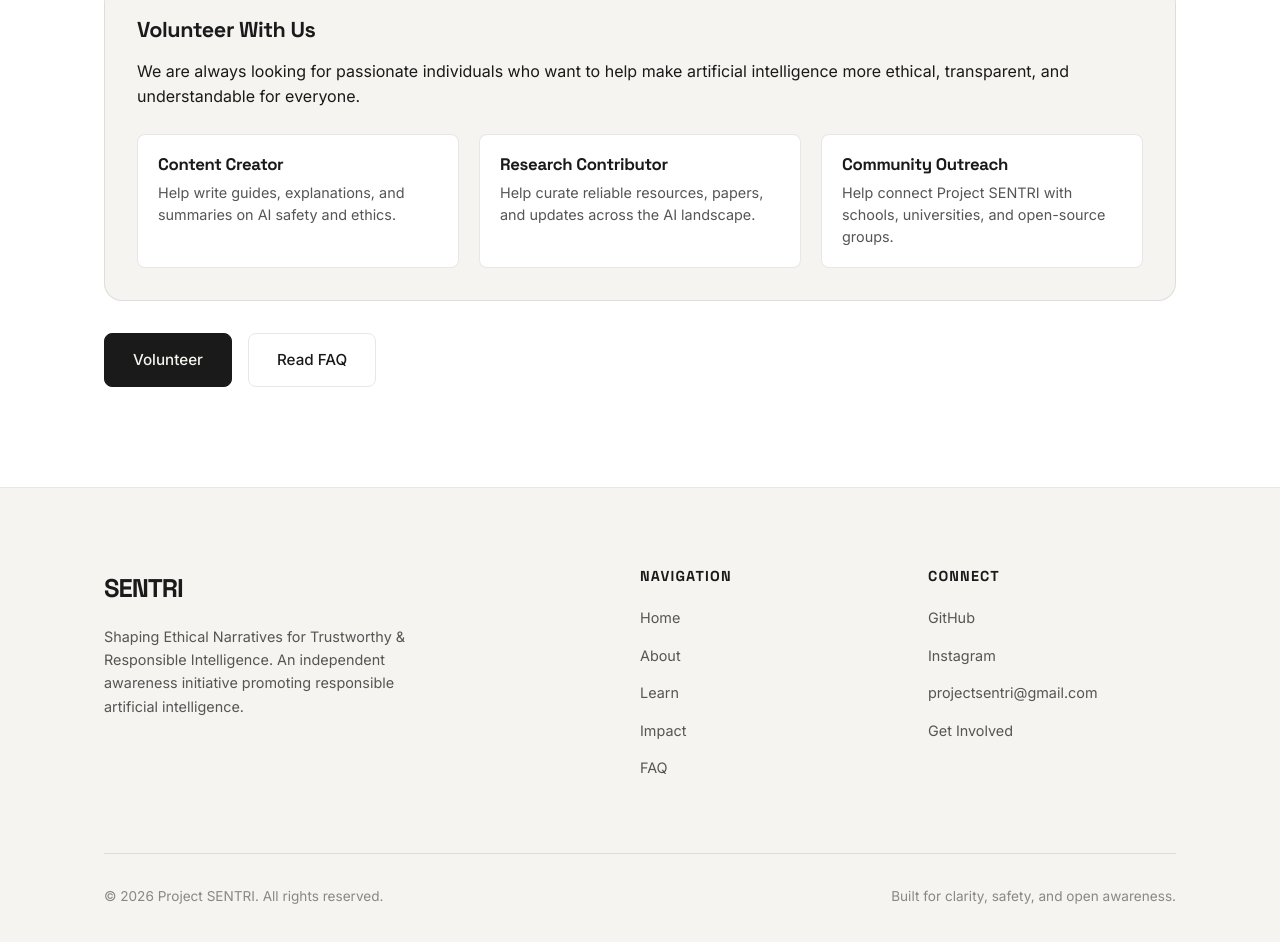
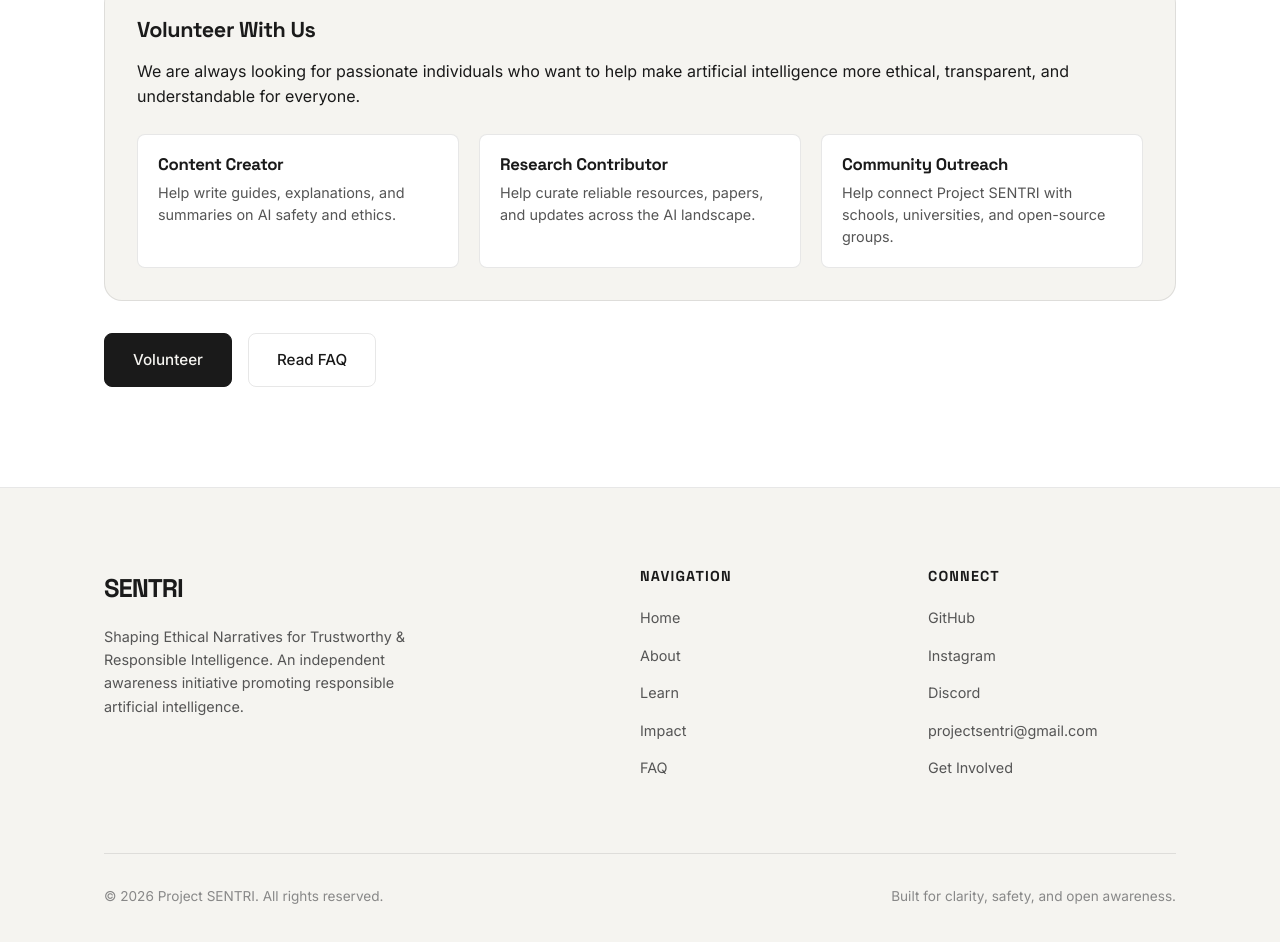
Before and after one commit to Project-SENTRI/project-sentri.github.io, a plain HTML site: page index.html in a window 1280 px wide. Shown: the part 3581-4523 px from the top of the page. Drawn offline with Linux system fonts and the light colour scheme.

Commit message:
Update index.html

```diff
--- a/index.html
+++ b/index.html
@@ -709,6 +709,7 @@
           <ul>
             <li><a href="https://github.com/Project-SENTRI" target="_blank" rel="noopener">GitHub</a></li>
             <li><a href="www.instagram.com/project_sentri" target="_blank" rel="noopener">Instagram</a></li>
+            <li><a href="https://discord.gg/kArmtSgDHD" target="_blank" rel="noopener">Discord</a></li>
             <li><a href="mailto:projectsentri@gmail.com">projectsentri@gmail.com</a></li>
             <li><a href="#involved">Get Involved</a></li>
           </ul>
```
